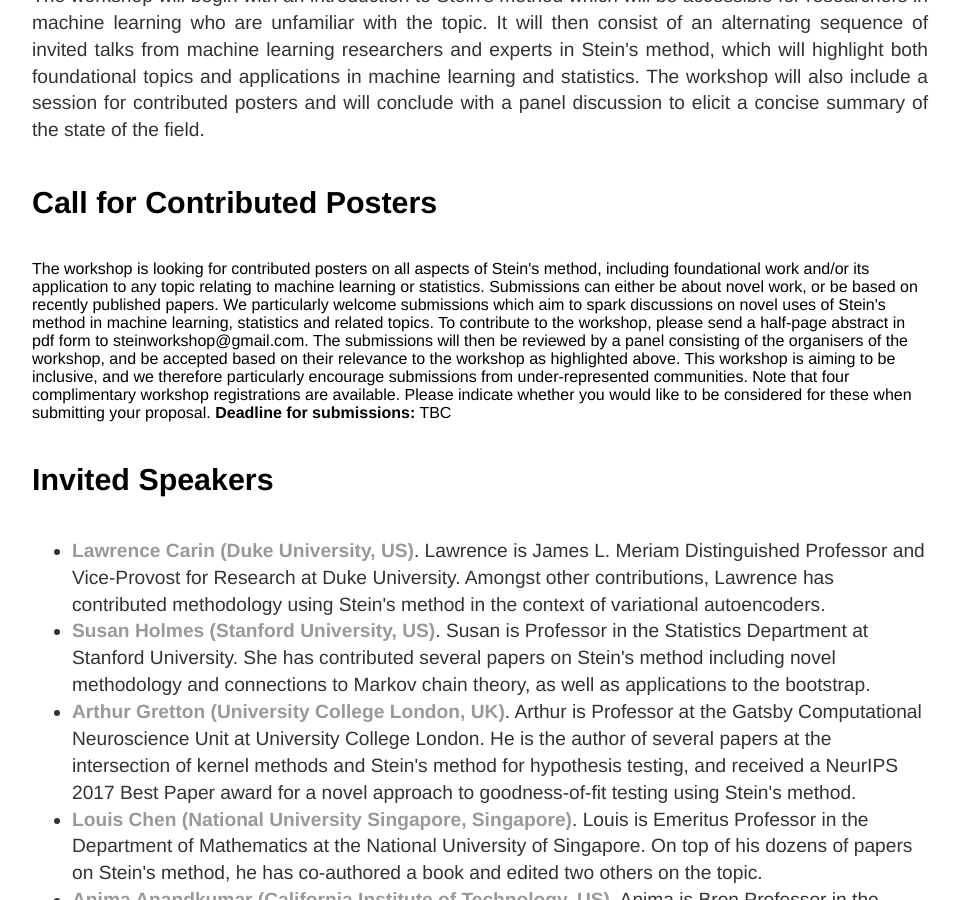
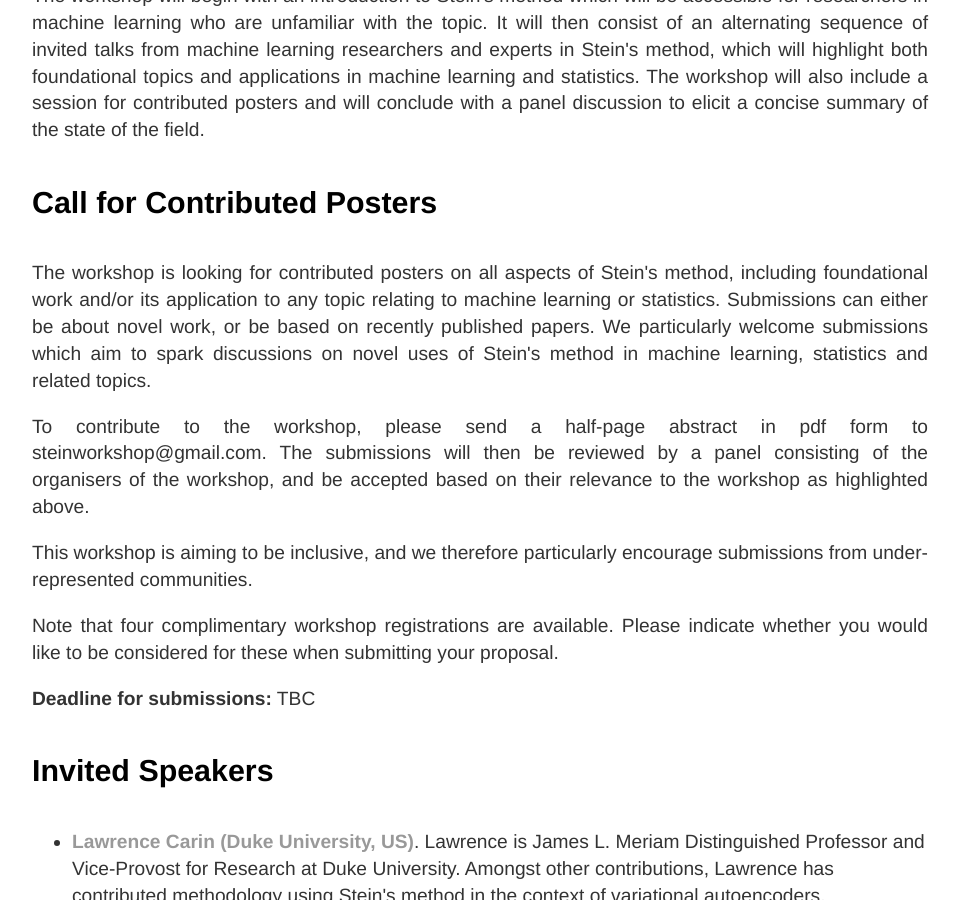
Before and after one commit to steinworkshop/steinworkshop.github.io, a Jekyll site: the page built from index.html, in a window 1280 px wide and 900 px high, scrolled down 919 px. Shown: the whole window, without its empty margins (160-1120 px from the left). Built offline with Jekyll 4.4.1, drawn with Linux system fonts in a browser that asks for light colours.

```diff
--- a/index.html
+++ b/index.html
@@ -25,15 +25,16 @@ title: Stein
 <div class="blurb">
 
 	<h4> Call for Contributed Posters </h4>
-	The workshop is looking for contributed posters on all aspects of Stein's method, including foundational work and/or its application to any topic relating to machine learning or statistics. Submissions can either be about novel work, or be based on recently published papers. We particularly welcome submissions which aim to spark discussions on novel uses of Stein's method in machine learning, statistics and related topics.
+	<p>The workshop is looking for contributed posters on all aspects of Stein's method, including foundational work and/or its application to any topic relating to machine learning or statistics. Submissions can either be about novel work, or be based on recently published papers. We particularly welcome submissions which aim to spark discussions on novel uses of Stein's method in machine learning, statistics and related topics.</p>
 
-	To contribute to the workshop, please send a half-page abstract in pdf form to steinworkshop@gmail.com. The submissions will then be reviewed by a panel consisting of the organisers of the workshop, and be accepted based on their relevance to the workshop as highlighted above.
+	<p>To contribute to the workshop, please send a half-page abstract in pdf form to steinworkshop@gmail.com. The submissions will then be reviewed by a panel consisting of the organisers of the workshop, and be accepted based on their relevance to the workshop as highlighted above.</p>
 
-	This workshop is aiming to be inclusive, and we therefore particularly encourage submissions from under-represented communities.
+	<p>This workshop is aiming to be inclusive, and we therefore particularly encourage submissions from under-represented communities.</p>
 
-	Note that four complimentary workshop registrations are available. Please indicate whether you would like to be considered for these when submitting your proposal.
+	<p>Note that four complimentary workshop registrations are available. Please indicate whether you would like to be considered for these when submitting your proposal.</p>
 
-	<strong>Deadline for submissions:</strong> TBC
+	<p><strong>Deadline for submissions:</strong> TBC</p>
+
 </div>
 
 <div class="blurb">
```
